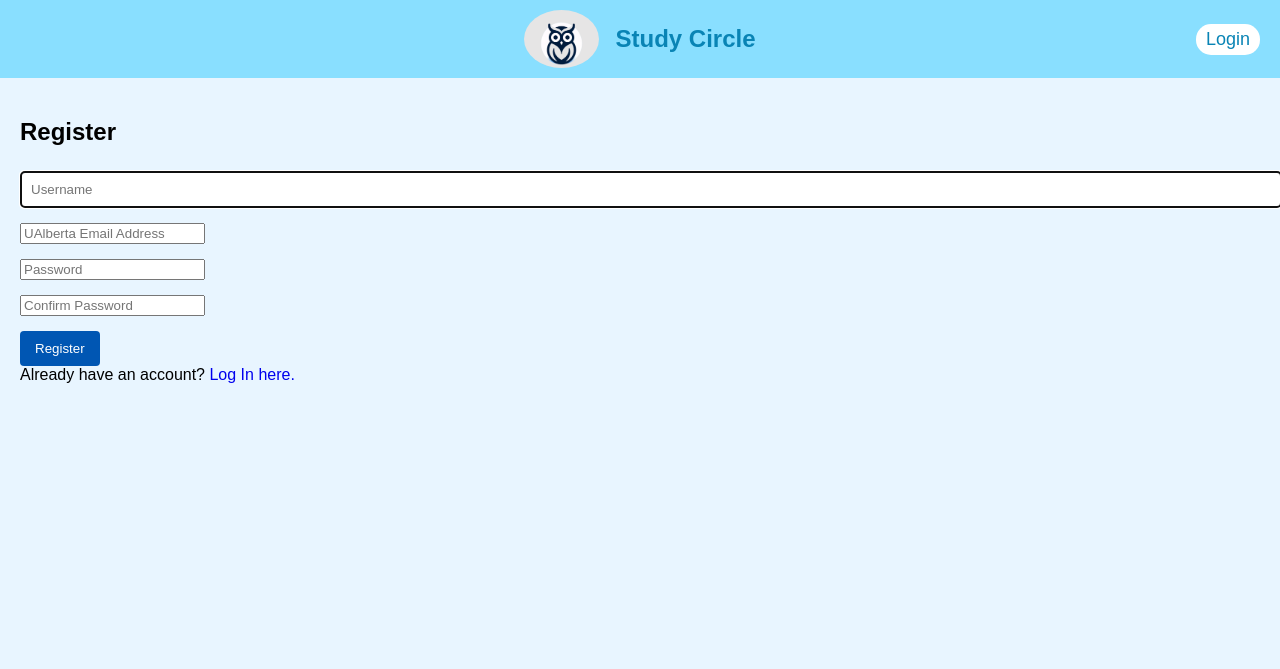
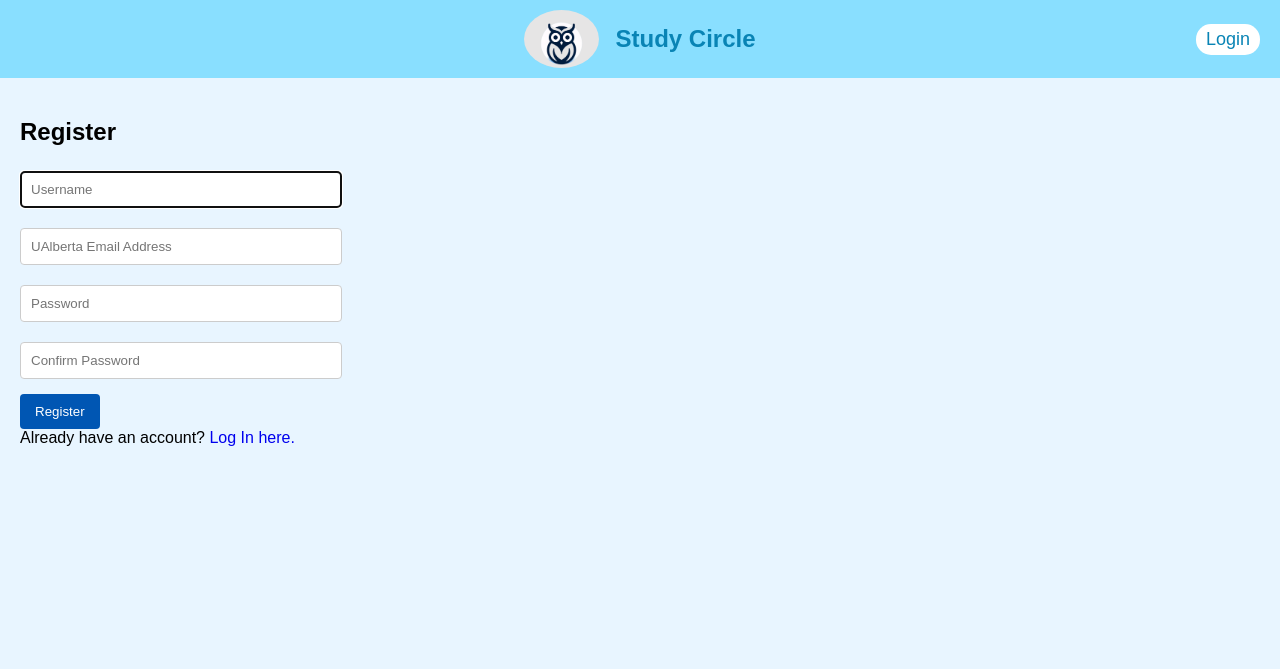
Before and after one commit to StudyCircleorg/StudyCircle, a Django app: page /users/register in a window 1280 px wide. Shown: the top 669 px of the page. Run offline with Django 4.2, Linux system fonts and the light colour scheme.

Commit message:
Fixing some of the template issues

```diff
--- a/studycircle/static/css/common.css
+++ b/studycircle/static/css/common.css
@@ -114,32 +114,41 @@ nav-title h1 {
 }
 
 .create-group-container {
+    border: 2px solid black;
     display: flex;
-    flex-wrap: wrap;
-    justify-content: space-around; /* Separates the child divs on both ends */
-    margin: 0 auto;
-    max-width: 1024px; /* Adjust as needed */
-    padding: 20px; /* Added padding for some space inside the container */
 }
 
-.left-group,
-.right-group {
+.flex-parent-element {
     display: flex;
-    flex-direction: column;
-    flex: 1; /* Allows both sides to take equal space */
-    margin: 0 10px; /* Adds a little space between the two groups */
-}
+    width: 241%;
+    border: 2px solid red;
+  }
+
+  .flex-child-element {
+    flex: 1;
+    border: 2px solid blueviolet;
+    margin: 10px;
+  }
+
+  .flex-child-element:first-child {
+    margin-right: 20px;
+  }
 
 .left-group-div,
 .right-group-div {
     margin-bottom: 20px;
+    font-size: 20px;
 }
 
 .form-group {
     margin-bottom: 15px;
+    color: #0984B5;
+    font-weight: bold;
+
 }
 
 .form-group label {
+
     display: block;
     margin-bottom: 5px;
 }
@@ -147,7 +156,7 @@ nav-title h1 {
 .form-group input[type="text"],
 .form-group select,
 .form-group textarea {
-    width: 100%;
+    width: 94%;
     padding: 10px;
     margin-top: 5px;
     border: 1px solid #ccc;
@@ -189,3 +198,15 @@ nav-title h1 {
         margin: 10px 0; /* Adjust margin for vertical stacking */
     }
 }
+
+.register_input input[type="email"],
+.register_input input[type="text"],
+.register_input input[type="password"]
+{
+    width: 100%;
+    max-width: 300px; /* Adjust the max-width as needed */
+    padding: 10px;
+    margin-top: 5px;
+    border: 1px solid #ccc;
+    border-radius: 4px;
+}
--- a/studycircle/users/templates/users/login.html
+++ b/studycircle/users/templates/users/login.html
@@ -9,7 +9,7 @@
         <div>{{ message }}</div>
     {% endif %}
 
-    <form action="{% url 'users:login' %}" method="post">
+    <form action="{% url 'users:login' %}" method="post" class="register_input">
         {% csrf_token %}
         <div class="form-group">
             <input autofocus class="form-control" type="text" name="username" placeholder="Username">
--- a/studycircle/users/templates/users/register.html
+++ b/studycircle/users/templates/users/register.html
@@ -9,19 +9,19 @@
         <div>{{ message }}</div>
     {% endif %}
 
-    <form action="{% url 'users:register' %}" method="post">
+    <form action="{% url 'users:register' %}" method="post" class="register_input">
         {% csrf_token %}
         <div class="form-group">
-            <input class="form-control" autofocus type="text" name="username" placeholder="Username">
+            <input class="form-control" class="register_input" autofocus type="text" name="username" placeholder="Username">
         </div>
         <div class="form-group">
-            <input class="form-control" type="email" name="email" placeholder="UAlberta Email Address">
+            <input class="form-control" class="register_input" type="email" name="email" placeholder="UAlberta Email Address">
         </div>
         <div class="form-group">
-            <input class="form-control" type="password" name="password" placeholder="Password">
+            <input class="form-control" class="register_input" type="password" name="password" placeholder="Password">
         </div>
         <div class="form-group">
-            <input class="form-control" type="password" name="confirmation" placeholder="Confirm Password">
+            <input class="form-control" class="register_input" type="password" name="confirmation" placeholder="Confirm Password">
         </div>
         <input class="btn btn-primary" type="submit" value="Register">
     </form>
```
Also changed, not shown: studycircle/groups/templates/groups/create_group.html (+11 -2 lines).
